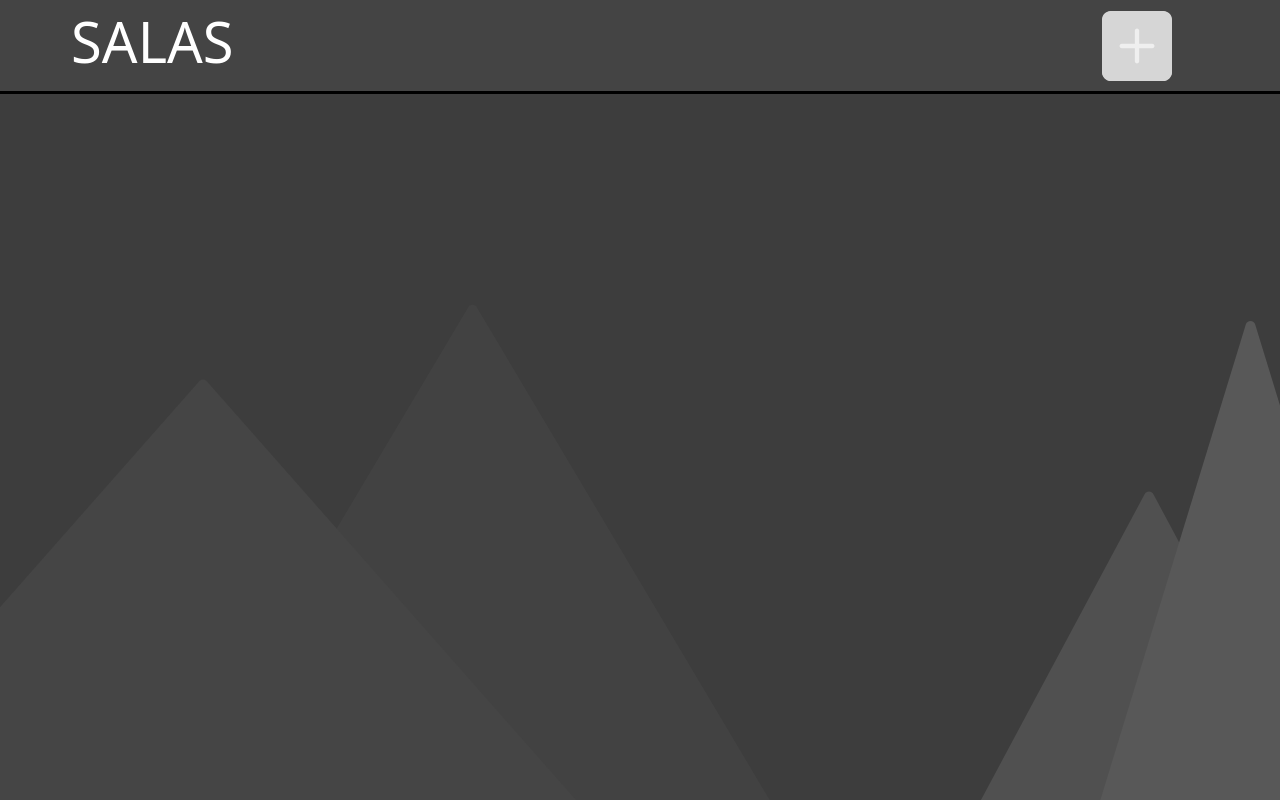
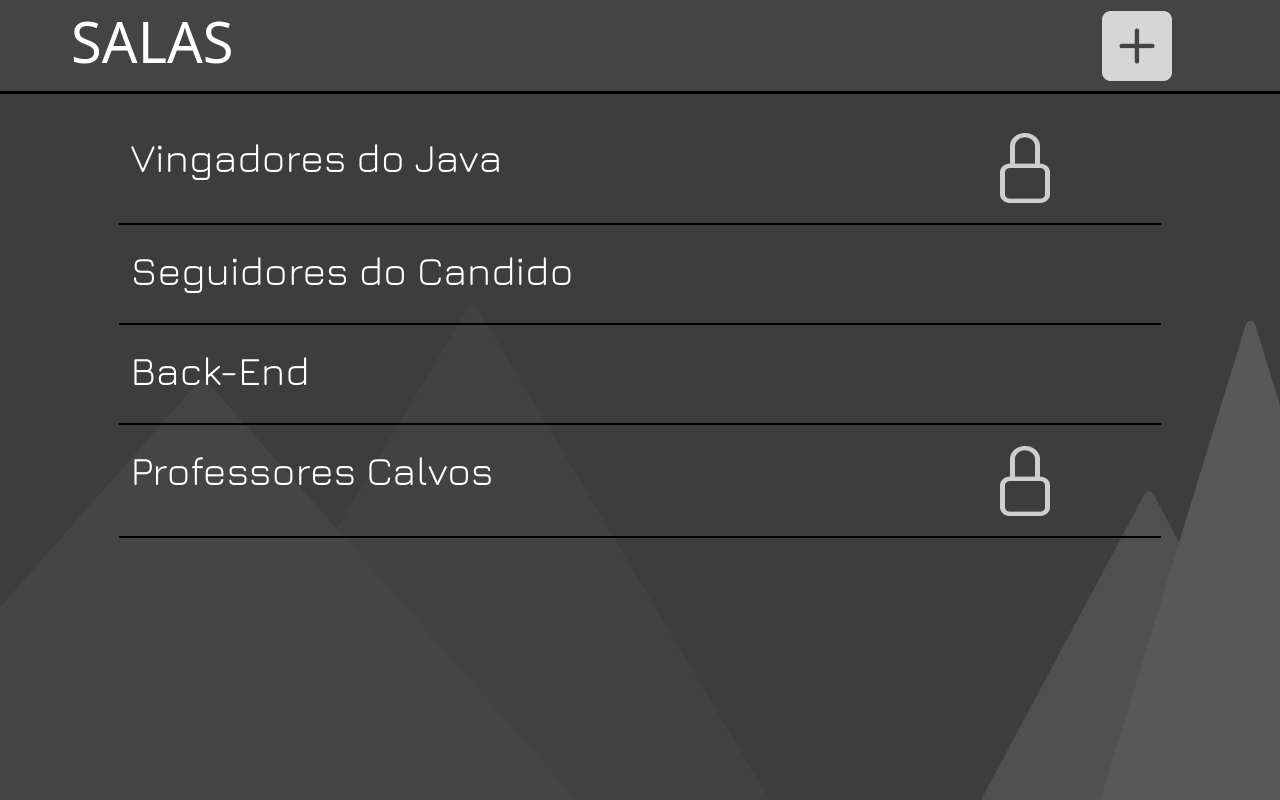
Before and after one commit to Lorenzo-tb/Chat-template, a plain HTML site: page salas.html in a window 1280 px wide. Drawn offline with nearby package versions, Linux system fonts and the light colour scheme.

Commit message:
fourth commit

```diff
--- a/salas.html
+++ b/salas.html
@@ -6,21 +6,127 @@
     <title>Salas</title>
     <link rel="stylesheet" href="https://cdn.jsdelivr.net/npm/bootstrap@5.3.0/dist/css/bootstrap.min.css" integrity="sha384-9ndCyUaIbzAi2FUVXJi0CjmCapSmO7SnpJef0486qhLnuZ2cdeRhO02iuK6FUUVM" crossorigin="anonymous">
     <link rel="stylesheet" href="./style/style.css">
+    <link rel="stylesheet" type="text/css" href="//fonts.googleapis.com/css?family=Jura" />
 </head>
 <body>
     <header>
         <nav class="navbar">
-            <div class="col-mg-1"></div>
+            <div></div>
             <div class="col-md-9">
               <h1 class="meu-h1 text-white">SALAS</h1>
             </div>
             <div class="col-md-1">
                 <button id="mais">
-                    <img src="./img/mais.svg" alt="">
+                    <img src="./img/mais.png" alt="Mais Salas">
                 </button>
             </div>
-            <div class="col-mg-1"></div>
+            <div></div>
           </nav>
     </header>
+    <main>
+        <div id="listaSalas" class="text-white minha-fonte">
+
+            <a href="">
+                <div class="row">
+                    <div class="col-1"></div>
+                    <div class="col-10">
+                        <div class="row">
+                            <div class="col-10">
+                                <h1>Vingadores do Java</h1>
+                            </div>
+                            <div class="col-2 justify-content-center">
+                                <img class="cadeado" src="./img/cadeado.png" alt="cadeado">
+                            </div>
+                        </div>
+                    </div>
+                    <div class="col-1"></div>
+                </div>
+            </a>
+
+            <div class="row" >
+                <div class="col-1"></div>
+                <div class="col-10">
+                    <div class="linha"></div>
+                </div>
+                <div class="col-1"></div>
+            </div>
+
+            <a href="">
+                <div class="row">
+                    <div class="col-1"></div>
+                    <div class="col-10">
+                        <div class="row">
+                            <div class="col-10">
+                                <h1>Seguidores do Candido</h1>
+                            </div>
+                            <div class="col-2">
+                                <img src="" alt="">
+                            </div>
+                        </div>
+
+                    </div>
+                    <div class="col-1"></div>
+                </div>
+            </a>
+
+            <div class="row">
+                <div class="col-1"></div>
+                <div class="col-10">
+                    <div class="linha"></div>
+                </div>
+                <div class="col-1"></div>
+            </div>
+
+            <a href="">
+                <div class="row">
+                    <div class="col-1"></div>
+                    <div class="col-10">
+                        <div class="row">
+                            <div class="col-10">
+                                <h1>Back-End</h1>
+                            </div>
+                            <div class="col-2">
+                                <img src="" alt="">
+                            </div>
+                        </div>
+                    </div>
+                    <div class="col-1"></div>
+                </div>
+            </a>
+
+            <div class="row">
+                <div class="col-1"></div>
+                <div class="col-10">
+                    <div class="linha"></div>
+                </div>
+                <div class="col-1"></div>
+            </div>
+
+            <a href="">
+                <div class="row">
+                    <div class="col-1"></div>
+                    <div class="col-10">
+                        <div class="row">
+                            <div class="col-10">
+                                <h1>Professores Calvos</h1>
+                            </div>
+                            <div class="col-2">
+                                <img class="cadeado" src="./img/cadeado.png" alt="cadeado">
+                            </div>
+                        </div>
+                    </div>
+                    <div class="col-1"></div>
+                </div>
+            </a>
+
+            <div class="row">
+                <div class="col-1"></div>
+                <div class="col-10">
+                    <div class="linha"></div>
+                </div>
+                <div class="col-1"></div>
+            </div>
+        </div>
+    </main>
 </body>
 </html>
--- a/style/style.css
+++ b/style/style.css
@@ -9,6 +9,11 @@ body{
     background-image: url(../img/back-ground.svg);
     background-repeat: no-repeat;
     background-size: cover;
+}
+
+a{
+    text-decoration: none;
+    color: inherit;
 }
 
 .row{
@@ -56,8 +61,33 @@ nav{
 }
 
 #mais{
+    background-color: rgba(0, 0, 0, 0);
     border: none;
     width: 70px;
     height: 70px;
     border-radius: 10px;
 }
+
+.minha-fonte{
+    font-family: Jura; font-size: 24px;
+    font-style: normal;
+    font-variant: normal;
+    font-weight: 700;
+    line-height: 26.4px;
+}
+
+#listaSalas{
+    margin-top: 3%;
+}
+
+.linha{
+    width: 100%;
+    border-bottom: 2px solid #000000;
+    margin-top: 2%;
+    margin-bottom: 2%;
+}
+
+.cadeado{
+    width: 50px;
+    max-width: 100%;
+}
```
Also changed, not shown: index.html (+3 -1 lines), img/cadeado.png (added), img/mais.png (added), img/mais.svg (deleted).
